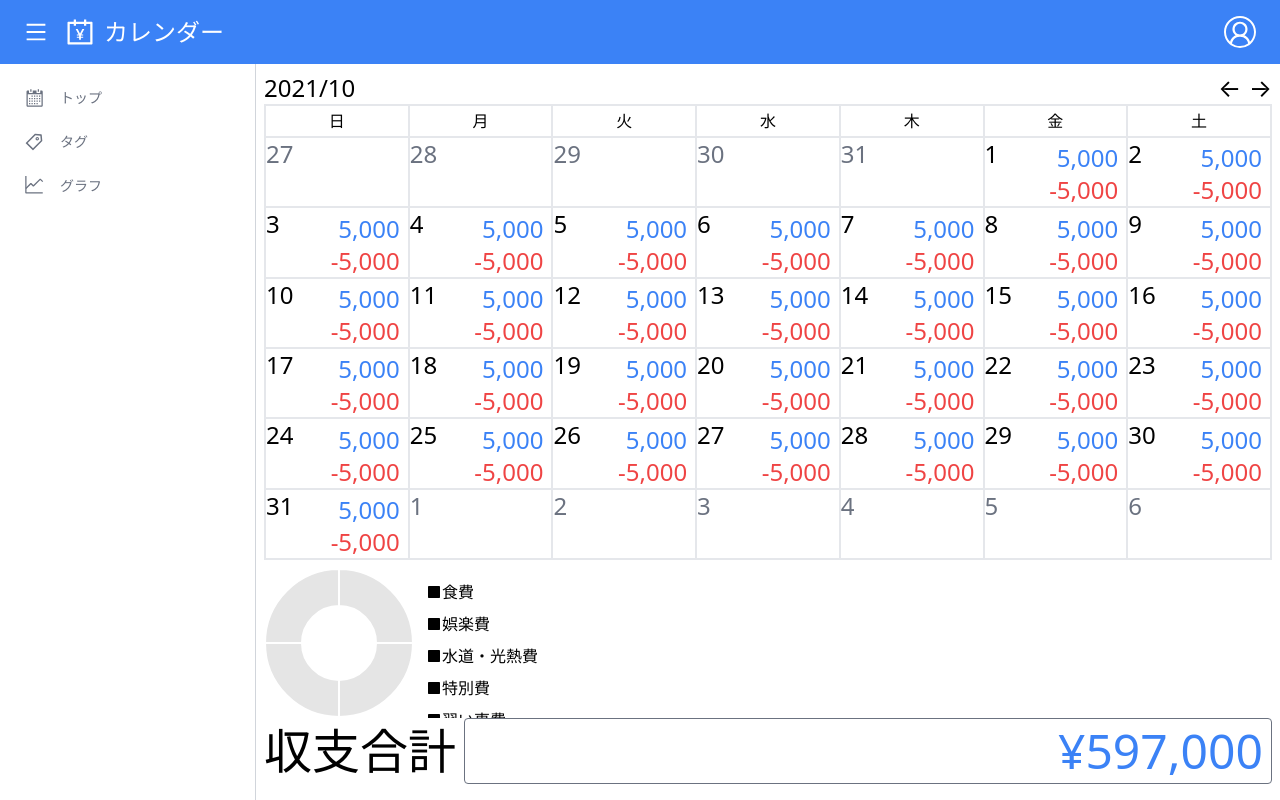
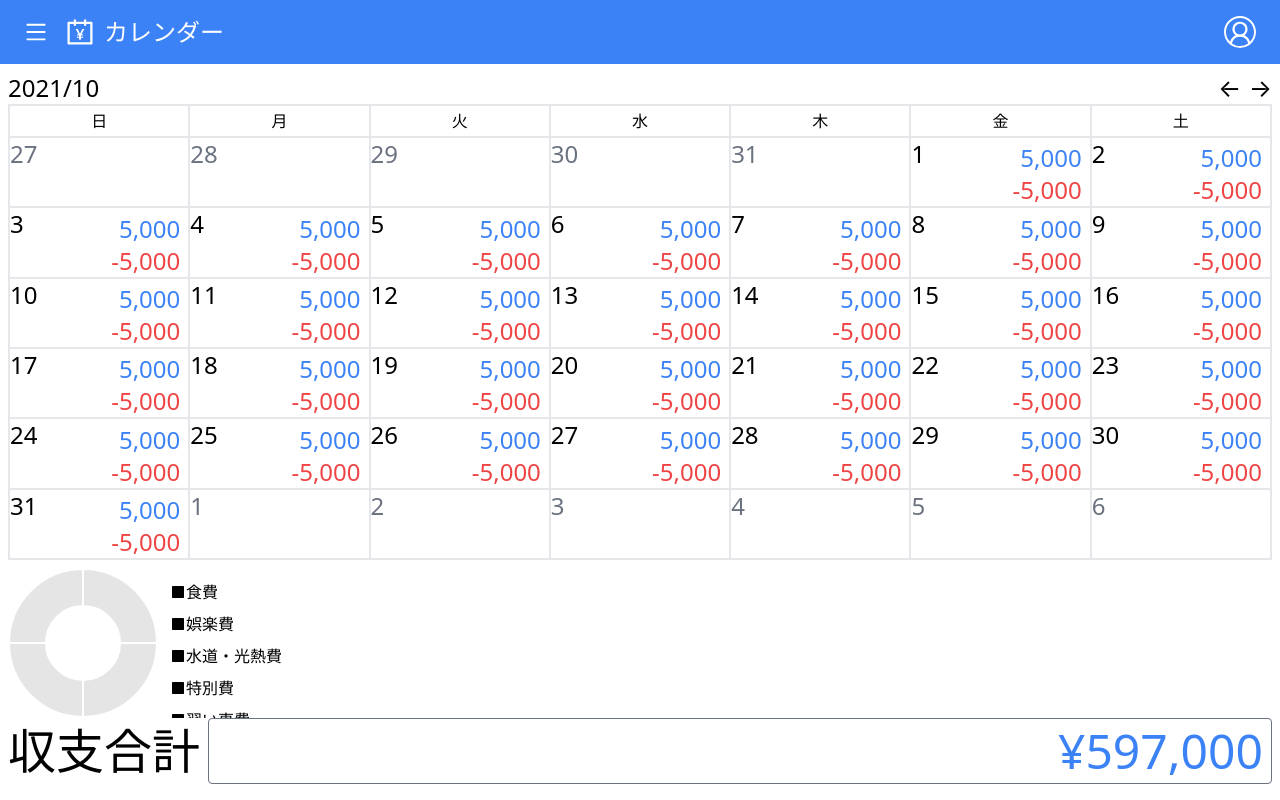
Before and after one commit to masasami/money-management-app, a Next.js app: page /top in a window 1280 px wide. Built offline with nearby package versions, Linux system fonts and the light colour scheme.

Commit message:
ナビゲーションメニューの開閉

```diff
--- a/layouts/Header.tsx
+++ b/layouts/Header.tsx
@@ -1,11 +1,21 @@
+import { MouseEventHandler } from 'react'
 import { AiOutlineMenu } from 'react-icons/ai'
 import { AiOutlineAccountBook } from 'react-icons/ai'
 import { VscAccount } from 'react-icons/vsc'
 
-const Header = () => {
+type Props = {
+  onClick: MouseEventHandler
+}
+
+const Header = (props: Props) => {
   return (
-    <header className="w-full h-16 flex items-center px-6 bg-blue-500 fixed z-50">
-      <AiOutlineMenu fontSize={24} className="text-white cursor-pointer mr-4" />
+    <header className="w-full h-16 flex items-center px-6 bg-blue-500">
+      <button onClick={props.onClick}>
+        <AiOutlineMenu
+          fontSize={24}
+          className="text-white cursor-pointer mr-4"
+        />
+      </button>
       <AiOutlineAccountBook fontSize={32} className="text-white mr-2" />
       <h1 className="text-2xl text-white">カレンダー</h1>
       <VscAccount fontSize={32} className="text-white ml-auto cursor-pointer" />
--- a/layouts/Layout.tsx
+++ b/layouts/Layout.tsx
@@ -1,4 +1,4 @@
-import { ReactNode } from 'react'
+import { ReactNode, useState, useCallback } from 'react'
 import Head from 'next/head'
 
 import Header from 'layouts/Header'
@@ -9,6 +9,9 @@ type Props = {
 }
 
 const Layout = ({ children }: Props) => {
+  const [isOpenNav, setIsOpenNav] = useState(false)
+  const toggle = useCallback(() => setIsOpenNav((isOpenNav) => !isOpenNav), [])
+
   return (
     <div className="w-screen h-screen flex flex-col">
       <Head>
@@ -16,11 +19,19 @@ const Layout = ({ children }: Props) => {
         <meta name="description" content="Money Management" />
         <link rel="icon" href="/favicon.ico" />
       </Head>
-      <Header />
-      <main className="flex-1 flex mt-16 overflow-y-scroll">
-        <Nav />
-        <div className="w-full md:flex-1">{children}</div>
+
+      <Header onClick={toggle} />
+      <main className="flex-1 overflow-y-scroll">
+        <div className="w-full h-full">{children}</div>
       </main>
+      {isOpenNav && (
+        <div
+          className="fixed top-0 left-0 w-screen h-screen bg-black bg-opacity-50"
+          onClick={toggle}
+        >
+          <Nav />
+        </div>
+      )}
     </div>
   )
 }
--- a/layouts/Nav.tsx
+++ b/layouts/Nav.tsx
@@ -5,7 +5,7 @@ import { VscGraphLine } from 'react-icons/vsc'
 
 const Nav = () => {
   return (
-    <nav className="w-64 h-full text-gray-500 border-r border-gray-300 hidden md:block">
+    <nav className="w-64 h-full bg-white text-gray-500 border-r border-gray-300">
       <ul>
         <li className="pt-6 pb-3 pl-6 pr-12">
           <Link href="/top">
```
